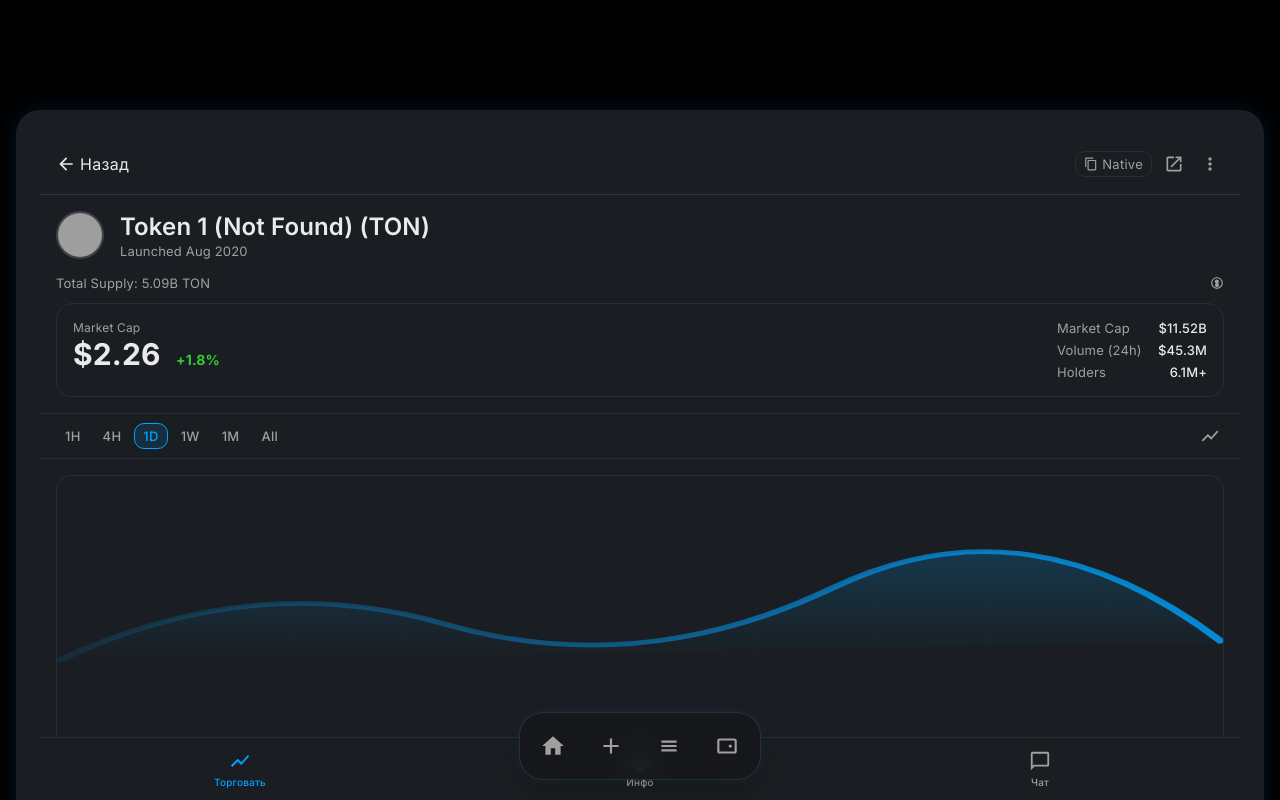
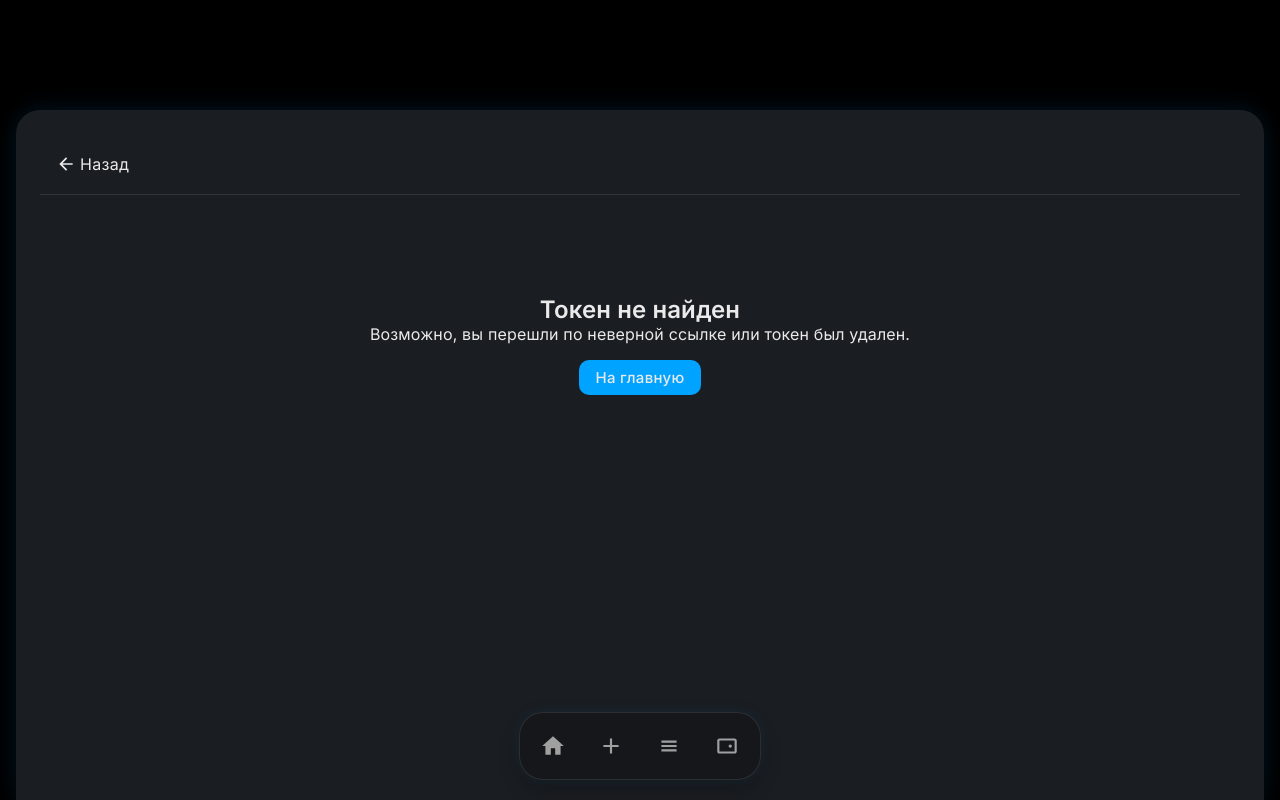
Before and after one commit to Podkrandash/TOTOtokenCreater, a Next.js app: page /token/1 in a window 1280 px wide. Shown: the top 800 px of the page. Built offline with nearby package versions, Linux system fonts and the light colour scheme; grey boxes are pictures that could not be loaded; a web font is replaced by a local one; what @tonconnect/ui-react would draw is missing.

Commit message:
Initial commit for TOTOtokenCreater, including contracts

```diff
--- a/src/pages/token/[id].tsx
+++ b/src/pages/token/[id].tsx
@@ -16,6 +16,7 @@ import {
   InfoIcon,
   ChatIcon
 } from '@/components/icons';
+import { useTokenStore, JettonToken } from '@/store/tokenStore';
 
 // --- Styled Components ---
 const PageContainer = styled.div`
@@ -403,49 +404,115 @@ const tonCoinData = {
   telegramLink: 'https://t.me/toncoin'
 };
 
+// Тип для данных токена, объединяющий JettonToken и поля из tonCoinData для гибкости
+type DisplayTokenData = JettonToken & Partial<typeof tonCoinData>;
+
+const NotFoundContainer = styled.div`
+  display: flex;
+  flex-direction: column;
+  align-items: center;
+  justify-content: center;
+  padding: ${({ theme }) => theme.space.xl};
+  text-align: center;
+  min-height: 300px;
+`;
+
 export default function TokenPage() {
   const router = useRouter();
-  const { id: tokenId } = router.query; // tokenId будет 'ton' если мы перешли на эту страницу
-  const [activeTimeframe, setActiveTimeframe] = useState('1D'); // Изменим таймфреймы
-  const [tokenData, setTokenData] = useState<any>(tonCoinData); // Используем tonCoinData
+  const { id: tokenIdFromQuery } = router.query;
+  const { tokens: createdTokens } = useTokenStore(); // Получаем все созданные токены
+
+  const [activeTimeframe, setActiveTimeframe] = useState('1D');
+  const [tokenData, setTokenData] = useState<DisplayTokenData | null | 'loading'>('loading');
   const [activeBottomTab, setActiveBottomTab] = useState('trade');
 
   useEffect(() => {
-    // Если бы у нас были другие токены, мы бы их загружали по tokenId
-    // Сейчас просто используем tonCoinData
-    if (tokenId === 'ton') {
-        setTokenData(tonCoinData);
+    if (tokenIdFromQuery) {
+      if (tokenIdFromQuery === 'ton') {
+        // Для /token/ton всегда показываем tonCoinData
+        setTokenData(tonCoinData as DisplayTokenData);
       } else {
-        // Можно добавить обработку для других ID, если они появятся
-        // Например, показать ошибку или заглушку "Токен не найден"
-        // router.push('/'); // или
-        setTokenData({ ...tonCoinData, name: `Token ${tokenId} (Not Found)`, id: tokenId });
+        // Ищем токен в нашем хранилище по ID
+        const foundToken = createdTokens.find(t => t.id === tokenIdFromQuery);
+        if (foundToken) {
+          // Расширяем найденный токен полями по умолчанию, если их нет
+          setTokenData({
+            ...tonCoinData, // Берем за основу, чтобы иметь все поля для UI
+            ...foundToken, // Перезаписываем полями из нашего токена
+            // Явно указываем поля, которые могут отличаться или отсутствовать в JettonToken
+            iconUrl: foundToken.image, // Используем image как iconUrl для UI
+            date: new Date(foundToken.createdAt).toLocaleDateString('ru-RU', { year: 'numeric', month: 'short', day: 'numeric' }),
+            totalSupplyLabel: 'Total Supply',
+            totalSupplyValue: `${Number(foundToken.totalSupply).toLocaleString('ru-RU')} ${foundToken.symbol}`,
+            // Для этих полей у нас нет данных в JettonToken, поэтому они будут как в tonCoinData (или null/undefined)
+            // Если хотим их скрыть, то нужно будет не добавлять их из tonCoinData
+            // marketCapLabel: 'N/A',
+            // marketCapUSD: 'N/A',
+            // priceUSD: 'N/A',
+            // priceChange24h: undefined,
+            // holders: 'N/A',
+            // transactions: 'N/A',
+            // volume24h: 'N/A',
+            // pl: 'N/A',
+            // telegramLink: undefined, // Можно брать из formData, если сохраняли
+          });
+        } else {
+          setTokenData(null); // Токен не найден
         }
-  }, [tokenId]);
+      }
+    } else {
+      setTokenData('loading'); // ID еще не пришел
+    }
+  }, [tokenIdFromQuery, createdTokens]);
+
+  if (tokenData === 'loading') {
+    return <Layout><PageContainer>Загрузка данных токена...</PageContainer></Layout>;
+  }
 
   if (!tokenData) {
-    return <Layout><PageContainer>Загрузка данных токена...</PageContainer></Layout>;
+    return (
+      <Layout>
+        <PageContainer>
+          <TopBar>
+            <BackButton onClick={() => router.back()}><ArrowBackIcon size={20}/> Назад</BackButton>
+          </TopBar>
+          <NotFoundContainer>
+            <h2>Токен не найден</h2>
+            <p>Возможно, вы перешли по неверной ссылке или токен был удален.</p>
+            <Button onClick={() => router.push('/')} style={{marginTop: '16px'}}>
+              На главную
+            </Button>
+          </NotFoundContainer>
+        </PageContainer>
+      </Layout>
+    );
   }
 
   const handleBack = () => router.back();
   const handleCopyAddress = () => {
-    if(tokenData.contractAddress !== 'Native Token'){
-      navigator.clipboard.writeText(tokenData.contractAddress).then(() => alert('Адрес скопирован!'));
+    if(tokenData.contractAddress && tokenData.contractAddress !== 'Native Token'){
+      navigator.clipboard.writeText(tokenData.contractAddress).then(() => alert('Адрес контракта скопирован!'));
+    } else if (tokenData.contractAddress === 'Native Token') {
+      alert('Это нативный токен сети.');
     } else {
-      alert('Это нативный токен сети.');
+      alert('Адрес контракта не указан.');
     }
   }
-  const handleOpenExplorer = () => alert('Open in explorer (not implemented)');
+  const handleOpenExplorer = () => alert('Open in explorer (not implemented for this token type yet)');
   const handleMoreOptions = () => alert('More options (not implemented)');
-  const handleWhatIsThisSupply = () => alert('Information about token supply (not implemented)');
+  const handleWhatIsThisSupply = () => alert('Total supply indicates the total number of tokens created.');
   const handleReaction = (reaction: string) => alert(`${reaction} clicked (not implemented)`);
-  const handleBuy = () => alert('Buy TON (not implemented)');
-  const handleSell = () => alert('Sell TON (not implemented)');
+  const handleBuy = () => alert(`Buy ${tokenData.symbol} (not implemented)`);
+  const handleSell = () => alert(`Sell ${tokenData.symbol} (not implemented)`);
   const handleOpenChat = () => {
-    if (tokenData.telegramLink) {
-      window.open(tokenData.telegramLink, '_blank');
+    // Пытаемся взять telegramLink из tokenData (если он был добавлен при создании или это tonCoinData)
+    // Для JettonToken по умолчанию этого поля нет.
+    // Можно будет добавить его в TokenCreationData и JettonToken интерфейсы, если нужно.
+    const telegramLink = (tokenData as any).telegramLink || (tokenData as any).telegram; // Проверяем оба возможных поля
+    if (telegramLink) {
+      window.open(telegramLink, '_blank');
     } else {
-      alert('Ссылка на чат не указана для этого токена');
+      alert('Ссылка на Telegram чат не указана для этого токена.');
     }
   }
 
@@ -467,35 +534,45 @@ export default function TokenPage() {
         </TopBar>
 
         <TokenHeader>
-          <TokenIconImg src={tokenData.iconUrl} alt={tokenData.name} />
+          <TokenIconImg src={tokenData.iconUrl || 'https://via.placeholder.com/40?text=' + tokenData.symbol.substring(0,1) } alt={tokenData.name} />
           <TokenNameDate>
             <TokenName>{tokenData.name} ({tokenData.symbol})</TokenName>
-            <TokenDate>{tokenData.date}</TokenDate>
+            <TokenDate>{tokenData.date || new Date(tokenData.createdAt).toLocaleDateString('ru-RU')}</TokenDate>
           </TokenNameDate>
         </TokenHeader>
 
         <SupplyInfo>
           <SupplyText>
-            {tokenData.totalSupplyLabel}: {tokenData.totalSupplyValue}
+            {tokenData.totalSupplyLabel || 'Total Supply'}: {tokenData.totalSupplyValue || `${Number(tokenData.totalSupply).toLocaleString('ru-RU')} ${tokenData.symbol}`}
             <QuestionIconWrapper onClick={handleWhatIsThisSupply}>
               <QuestionIcon size={14} />
             </QuestionIconWrapper>
           </SupplyText>
         </SupplyInfo>
 
+        {/* Блок с MarketInfo показываем только для TON или если есть данные */}
+        {(tokenIdFromQuery === 'ton' || tokenData.priceUSD) && (
             <MarketInfoContainer>
                 <PriceAndStats>
                 <PriceInfo>
-                <MarketCapLabel>{tokenData.marketCapLabel}</MarketCapLabel>
-                <PriceLarge>${tokenData.priceUSD} <PriceChangeSmall $isPositive={tokenData.priceChange24h >= 0}>{tokenData.priceChange24h >= 0 ? '+' : ''}{tokenData.priceChange24h}%</PriceChangeSmall></PriceLarge>
+                    <MarketCapLabel>{tokenData.marketCapLabel || 'Price'}</MarketCapLabel>
+                    <PriceLarge>
+                        {tokenData.priceUSD ? `$${tokenData.priceUSD}` : 'N/A'}
+                        {tokenData.priceChange24h !== undefined &&
+                            <PriceChangeSmall $isPositive={tokenData.priceChange24h >= 0}>
+                                {tokenData.priceChange24h >= 0 ? '+' : ''}{tokenData.priceChange24h}%
+                            </PriceChangeSmall>
+                        }
+                    </PriceLarge>
                 </PriceInfo>
                 <StatsInfo>
-                <StatRow><StatLabel>Market Cap</StatLabel><StatValue>{tokenData.marketCapUSD}</StatValue></StatRow>
-                <StatRow><StatLabel>Volume (24h)</StatLabel><StatValue>{tokenData.volume24h}</StatValue></StatRow>
-                <StatRow><StatLabel>Holders</StatLabel><StatValue>{tokenData.holders}</StatValue></StatRow>
+                    {tokenData.marketCapUSD && <StatRow><StatLabel>Market Cap</StatLabel><StatValue>{tokenData.marketCapUSD}</StatValue></StatRow>}
+                    {tokenData.volume24h && <StatRow><StatLabel>Volume (24h)</StatLabel><StatValue>{tokenData.volume24h}</StatValue></StatRow>}
+                    {tokenData.holders && <StatRow><StatLabel>Holders</StatLabel><StatValue>{tokenData.holders}</StatValue></StatRow>}
                 </StatsInfo>
                 </PriceAndStats>
             </MarketInfoContainer>
+        )}
 
         <TimeframeSelector>
           <TimeframeButtons>
@@ -532,8 +609,8 @@ export default function TokenPage() {
         </ReactionsContainer>
 
         <TradeButtonsContainer>
-          <BuyButton fullWidth size="large" onClick={handleBuy}>Купить {tokenData.symbol}</BuyButton>
-          <SellButton fullWidth size="large" onClick={handleSell}>Продать {tokenData.symbol}</SellButton>
+          <BuyButton fullWidth size="large" onClick={handleBuy}>Купить {tokenData.symbol || 'Token'}</BuyButton>
+          <SellButton fullWidth size="large" onClick={handleSell}>Продать {tokenData.symbol || 'Token'}</SellButton>
         </TradeButtonsContainer>
 
         <BottomNav>
--- a/src/store/tokenStore.ts
+++ b/src/store/tokenStore.ts
@@ -11,6 +11,7 @@ export interface JettonToken {
   ownerAddress: string;
   contractAddress: string;
   createdAt: number;
+  telegram?: string;
 }
 
 interface TokenState {
```
Also changed, not shown: src/pages/create.tsx (+43 -15 lines), src/pages/index.tsx (+71 -13 lines). Lines whose indentation alone changed are shown as unchanged.
